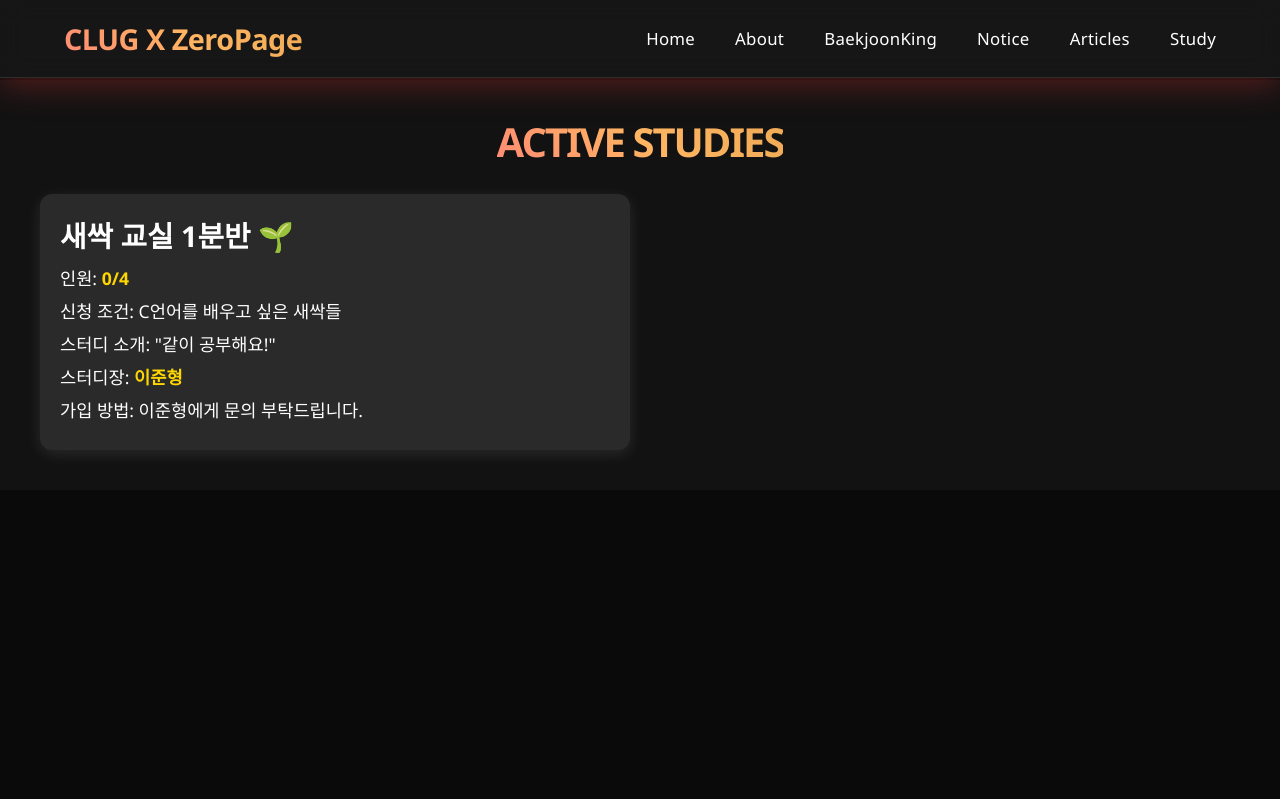
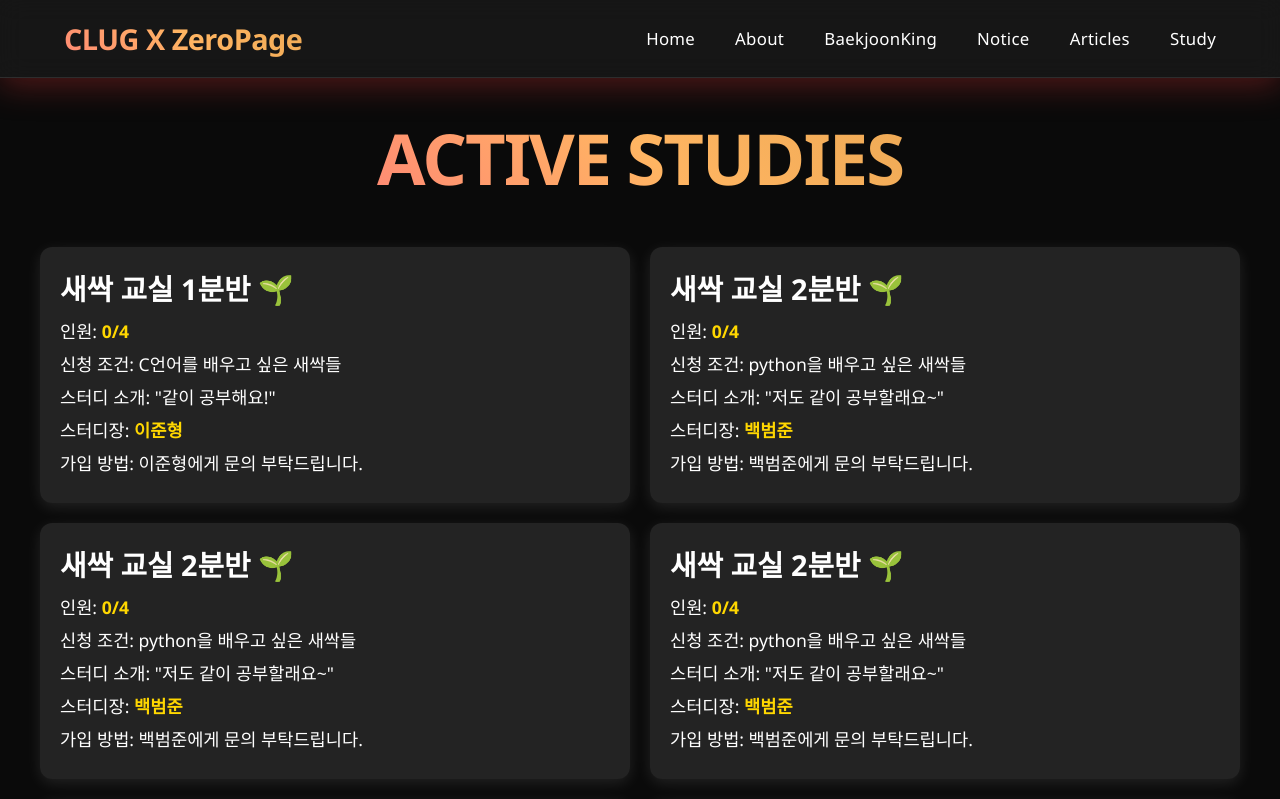
Before and after one commit to CLUGXZeroPage/cz-portal-FE, a Vue app: page /study in a window 1280 px wide. Shown: the top 799 px of the page. Built offline with nearby package versions, Linux system fonts and the light colour scheme.

Commit message:
FIX: STUDY page ; background, title size

```diff
--- a/public/study.json
+++ b/public/study.json
@@ -9,6 +9,57 @@
         "greeting": "같이 공부해요!",
         "leader": "이준형",
         "contact" : "이준형에게 문의 부탁드립니다."
+      },
+      {
+        "id": 2,
+        "name": "새싹 교실 2분반 🌱",
+        "currentMembers": 0,
+        "totalMembers": 4,
+        "applicationCriteria": "python을 배우고 싶은 새싹들",
+        "greeting": "저도 같이 공부할래요~",
+        "leader": "백범준",
+        "contact" : "백범준에게 문의 부탁드립니다."
+      },
+      {
+        "id": 3,
+        "name": "새싹 교실 2분반 🌱",
+        "currentMembers": 0,
+        "totalMembers": 4,
+        "applicationCriteria": "python을 배우고 싶은 새싹들",
+        "greeting": "저도 같이 공부할래요~",
+        "leader": "백범준",
+        "contact" : "백범준에게 문의 부탁드립니다."
+      },
+      {
+        "id": 4,
+        "name": "새싹 교실 2분반 🌱",
+        "currentMembers": 0,
+        "totalMembers": 4,
+        "applicationCriteria": "python을 배우고 싶은 새싹들",
+        "greeting": "저도 같이 공부할래요~",
+        "leader": "백범준",
+        "contact" : "백범준에게 문의 부탁드립니다."
+      },
+      {
+        "id": 5,
+        "name": "새싹 교실 2분반 🌱",
+        "currentMembers": 0,
+        "totalMembers": 4,
+        "applicationCriteria": "python을 배우고 싶은 새싹들",
+        "greeting": "저도 같이 공부할래요~",
+        "leader": "백범준",
+        "contact" : "백범준에게 문의 부탁드립니다."
+      },
+      {
+        "id": 6,
+        "name": "새싹 교실 2분반 🌱",
+        "currentMembers": 0,
+        "totalMembers": 4,
+        "applicationCriteria": "python을 배우고 싶은 새싹들",
+        "greeting": "저도 같이 공부할래요~",
+        "leader": "백범준",
+        "contact" : "백범준에게 문의 부탁드립니다."
       }
+
     ]
   }
--- a/src/pages/Study.vue
+++ b/src/pages/Study.vue
@@ -76,12 +76,10 @@ export default {
   padding: 40px 20px;
   font-family: 'Poppins', 'Noto Sans KR', sans-serif;
   color: white;
-  background-color: #121212;
 }
 
 .title {
-  font-size: 2.5rem;
-  margin-bottom: 30px;
+  margin-bottom: 50px;
 }
 
 .study-grid {
```
